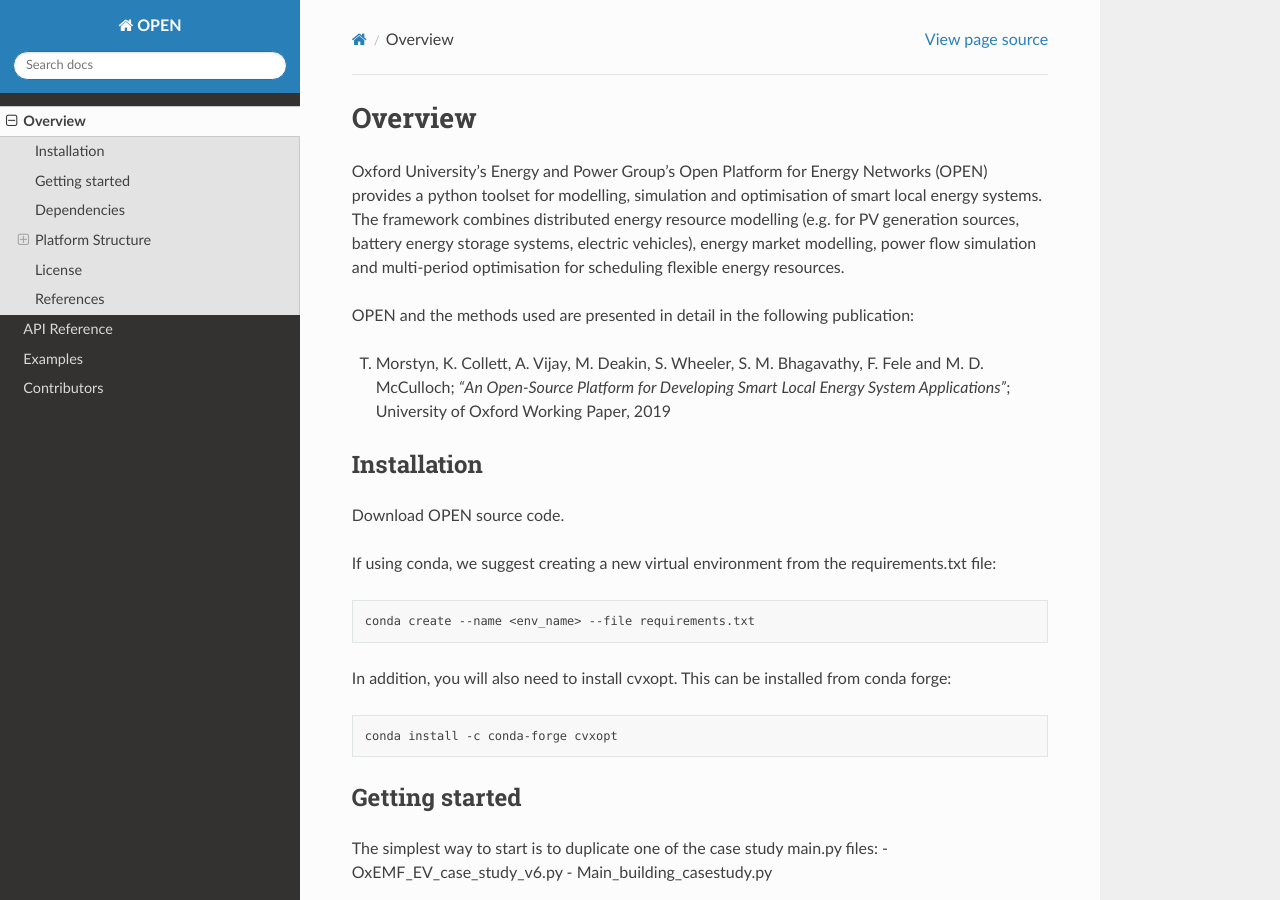
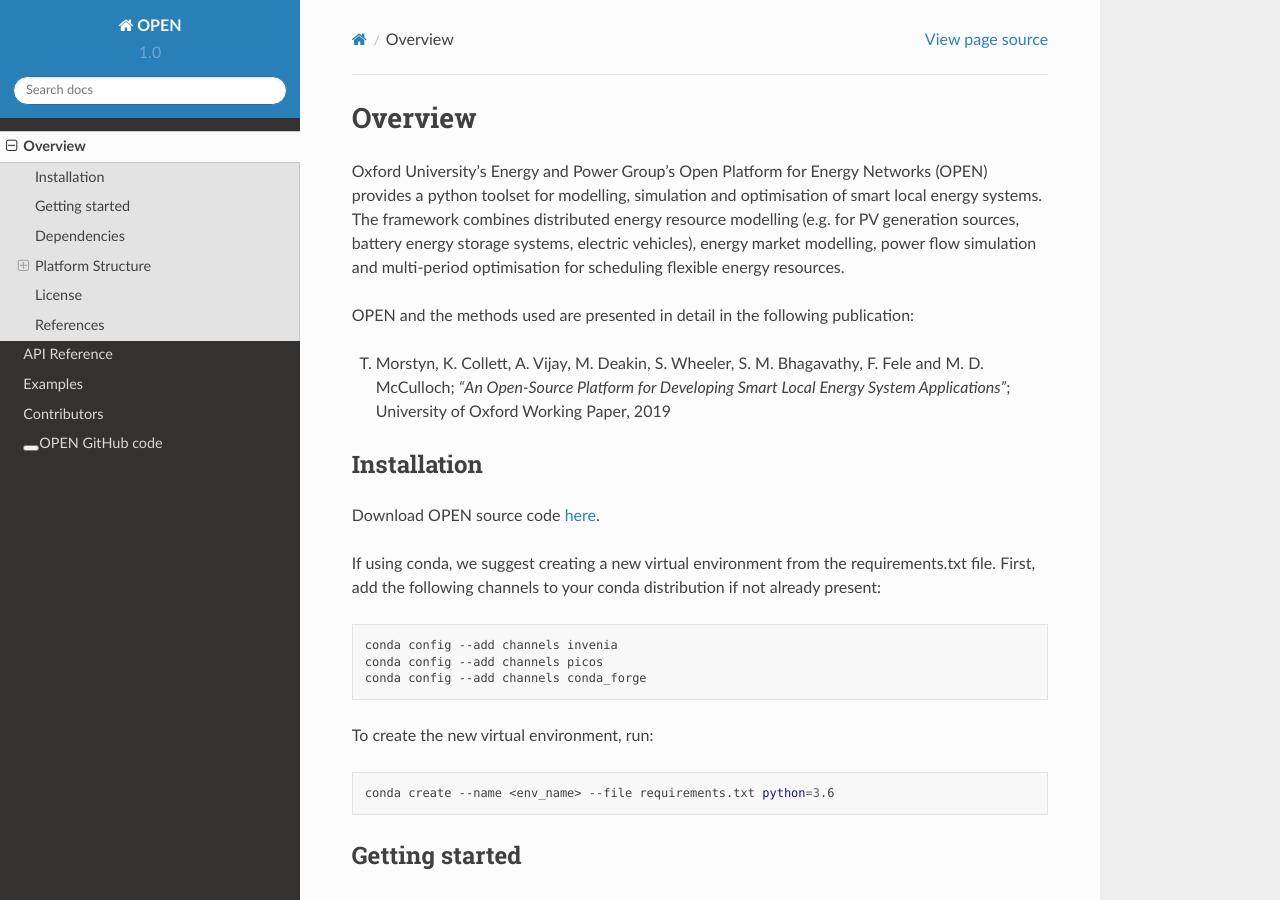
Before and after one commit to EPGOxford/OPEN, a Sphinx documentation site: the page built from docs/overview.rst, in a window 1280 px wide and 900 px high. Built offline with Sphinx 7.4.7 and the Read the Docs theme 2.0.0, drawn with Linux system fonts in a browser that asks for light colours.

Commit message:
fix 1.0.2 documentation: conda channels, github links energysystem ems_copper_plate: cplex use removed

```diff
--- /dev/null
+++ b/docs/_templates/layout.html
@@ -0,0 +1,6 @@
+{% extends "!layout.html" %}
+
+  {% block menu %}
+    {{ super() }}
+    <a href="https://github.com/EPGOxford/OPEN">OPEN GitHub code</a>
+  {% endblock %}
--- a/docs/conf.py
+++ b/docs/conf.py
@@ -24,9 +24,9 @@
 author = u'Thomas Morstyn, Avinash Vijay, Katherine Collet, Filiberto Fele, Matthew Deakin, Sivapriya Mothilal Bhagavathy, Scot Wheeler, Malcolm McCulloch'
 
 # The short X.Y version
-version = u''
+version = u'1.0'
 # The full version, including alpha/beta/rc tags
-release = u'1.0.0'
+release = u'1.0.2'
 
 
 # -- General configuration ---------------------------------------------------
--- a/docs/index.rst
+++ b/docs/index.rst
@@ -4,7 +4,7 @@
 
 OPEN provides a toolset for modelling, simulation and optimisation of smart local energy systems. The platform combines distributed energy resource modelling (e.g. for PV generation sources, battery energy storage systems, electric vehicles), energy market modelling, power flow simulation and multi-period optimisation for scheduling flexible energy resources.
 
-
+The OPEN code is available on GitHub `here <https://github.com/EPGOxford/OPEN/>`_.
 
 .. toctree::
   :maxdepth: 2
--- a/docs/overview.rst
+++ b/docs/overview.rst
@@ -12,19 +12,23 @@
 Installation
 -------------
 
-Download OPEN source code.
+Download OPEN source code `here <https://github.com/EPGOxford/OPEN/>`_.
 
-If using conda, we suggest creating a new virtual environment from the requirements.txt file:
+If using conda, we suggest creating a new virtual environment from the requirements.txt file.
+First, add the following channels to your conda distribution if not already present:
 
 .. code:: bash
 
-  conda create --name <env_name> --file requirements.txt
+  conda config --add channels invenia
+  conda config --add channels picos
+  conda config --add channels conda_forge
 
-In addition, you will also need to install cvxopt. This can be installed from conda forge:
+To create the new virtual environment, run:
 
 .. code:: bash
 
-  conda install -c conda-forge cvxopt
+  conda create --name <env_name> --file requirements.txt python=3.6
+
 
 Getting started
 ----------------
```
Also changed, not shown: README.md (+10 -4 lines), requirements.txt (+11 -91 lines), 1 other file.
